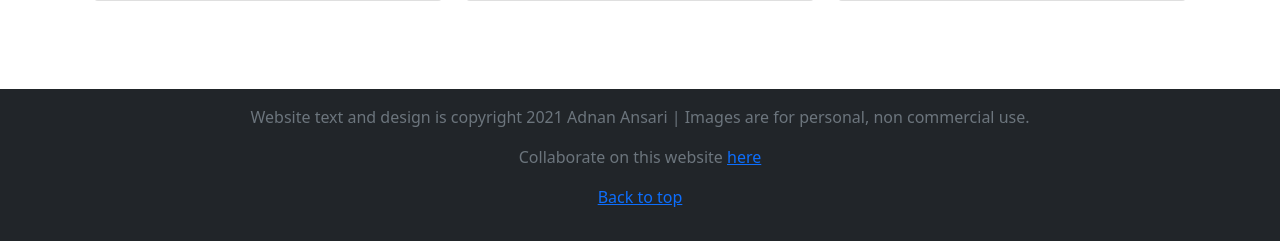
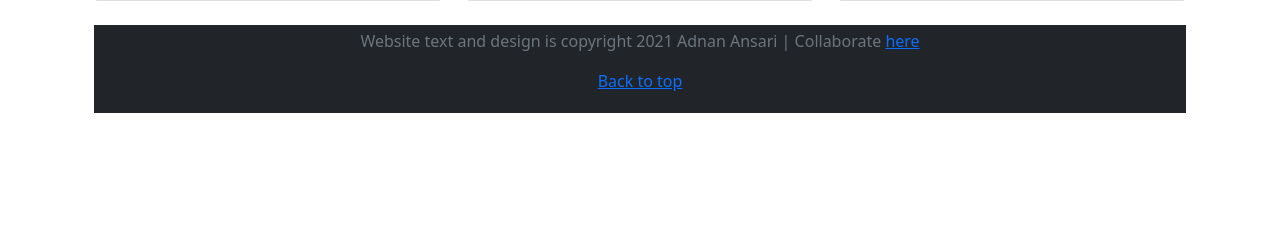
Before and after one commit to Adnan0o7/vidly, a Django app: page / in a window 1280 px wide. Shown: the part 1230-1471 px from the top of the page. After the commit the page ends 1343 px from the top, so only its background shows below. Run offline with Django 3.2, Linux system fonts and the light colour scheme.

Commit message:
using footer for home only

```diff
--- a/templates/base.html
+++ b/templates/base.html
@@ -25,7 +25,7 @@
       <nav class="navbar navbar-expand-lg py-3  navbar-dark bg-dark">
         <div class="container-fluid">
           <a class="navbar-brand" href="#">Vidly</a>
-          <div class="collapse navbar-collapse" id="navbarNav">
+          <div class="collapse navbar-collapse" id="navbar-nav">
             <ul class="navbar-nav">
               <li class="nav-item">
                 <a class="nav-link" href="{% url 'home'%}">Home</a>
@@ -47,14 +47,6 @@
       {% endblock %}
     </main>
 
-    <footer class="footer mt-auto py-3 bg-dark text-muted text-center">
-      <div class="container">
-        <p class="float-right">Website text and design is copyright 2021 Adnan Ansari | Images are for personal, non commercial use.</p>
-        <p>Collaborate on this website <a href="https://github.com/Adnan0o7/vidly">here</a></p>
-        <p><a href="#">Back to top</a></p>
-      </div>
-    </footer>
-
     <!-- Optional JavaScript; choose one of the two! -->
 
     <!-- Option 1: Bootstrap Bundle with Popper -->
--- a/templates/home.html
+++ b/templates/home.html
@@ -89,4 +89,9 @@
       </div>
     <div>
   </div>
+
+  <footer class="footer py-1 bg-dark text-muted text-center">
+    <p class="float-right">Website text and design is copyright 2021 Adnan Ansari | Collaborate <a href="https://github.com/Adnan0o7/vidly">here</a></p>
+    <p><a href="#">Back to top</a></p>
+  </footer>
 {% endblock  %}
```
Also changed, not shown: db.sqlite3.
